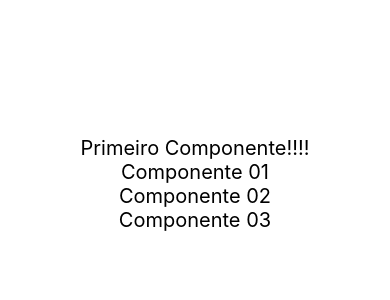
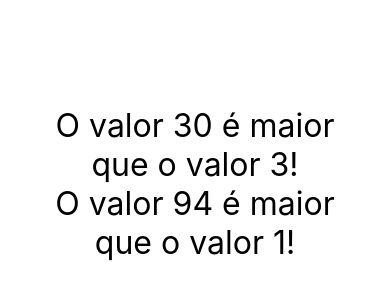
Before and after one commit to ThadeuCesario/ThadeuCesario, a React Native app in the folder fundamentals/: screen / in a window 390 px wide. Shown: the part 238-538 px from the top of the page. Built offline with nearby package versions, Linux system fonts and the light colour scheme.

Commit message:
Using props

```diff
--- a/fundamentals/src/App.js
+++ b/fundamentals/src/App.js
@@ -1,16 +1,20 @@
 import React from 'react';
 import {View, StyleSheet} from 'react-native';
 
-import PrimeiroComponente from './components/Primeiro';
-import {MultiComponenteOne, MultiComponenteTwo, MultiComponenteThree as AnoterName} from './components/Multi';
+/* Components */
+/* import PrimeiroComponente from './components/Primeiro';
+import {MultiComponenteOne, MultiComponenteTwo, MultiComponenteThree as AnoterName} from './components/Multi'; */
+import MinMax from './components/MinMax';
 
 export default () => {
     return(
         <View style={style.App}>
-            <PrimeiroComponente></PrimeiroComponente>
+            {/* <PrimeiroComponente></PrimeiroComponente>
             <MultiComponenteOne />
             <MultiComponenteTwo />
-            <AnoterName />
+            <AnoterName /> */}
+            <MinMax min={3} max={30}/>
+            <MinMax min={1} max={94}/>
         </View>
     )
 }
--- /dev/null
+++ b/fundamentals/src/components/MinMax.js
@@ -0,0 +1,11 @@
+import React from 'react';
+import {Text} from 'react-native';
+import Style from './estilo';
+
+export default (props) => {
+    const {max, min} = props;
+    console.warn(typeof max);
+    return(
+        <Text style={Style.fontG}>O valor {max} é maior que o valor {min}!</Text>
+    );
+}
--- a/fundamentals/src/components/estilo.js
+++ b/fundamentals/src/components/estilo.js
@@ -2,6 +2,7 @@ import {StyleSheet} from 'react-native';
 
 export default StyleSheet.create({
     fontG: {
-        fontSize: 20
+        fontSize: 32,
+        textAlign: "center",
     }
 });
```
